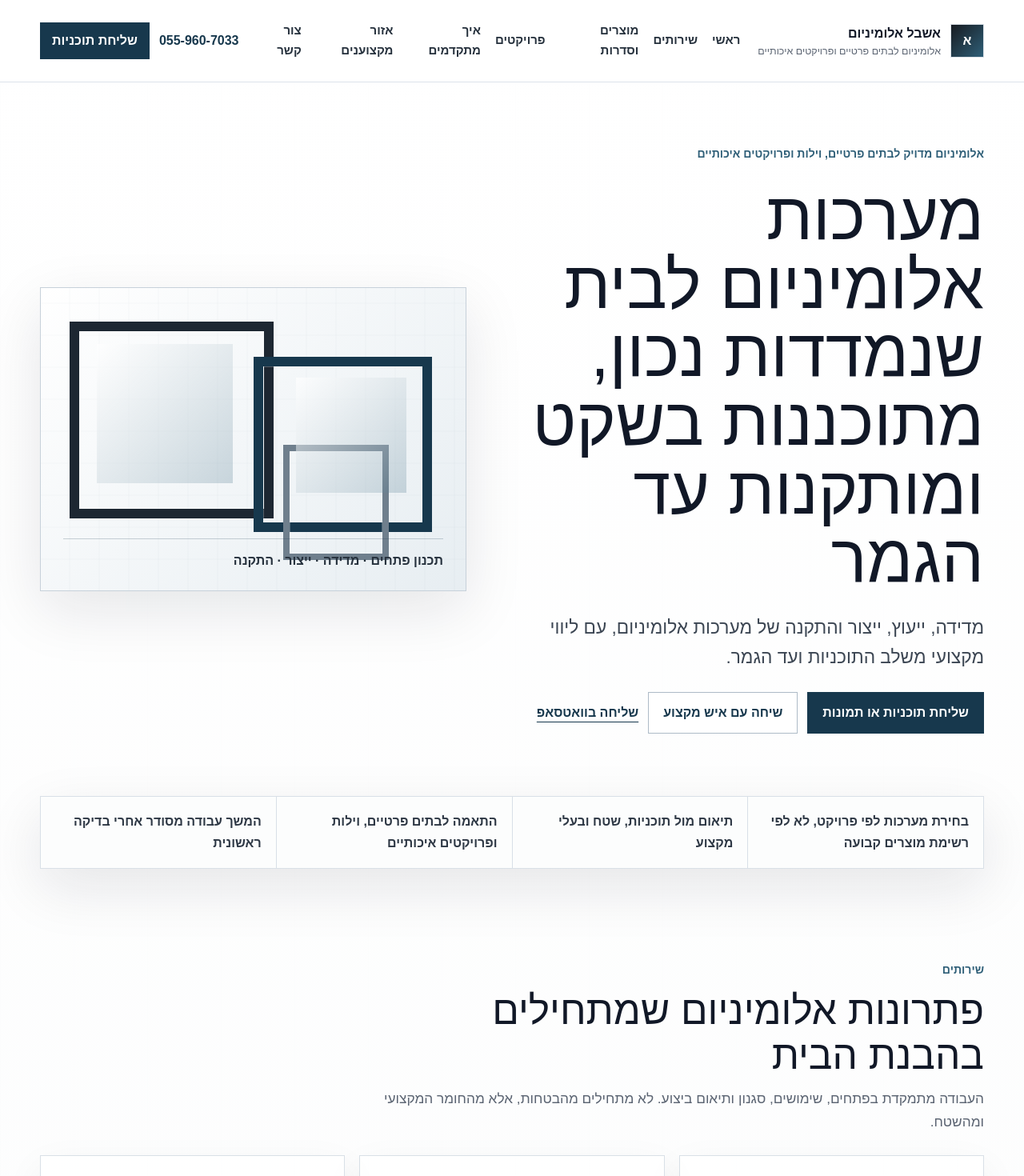
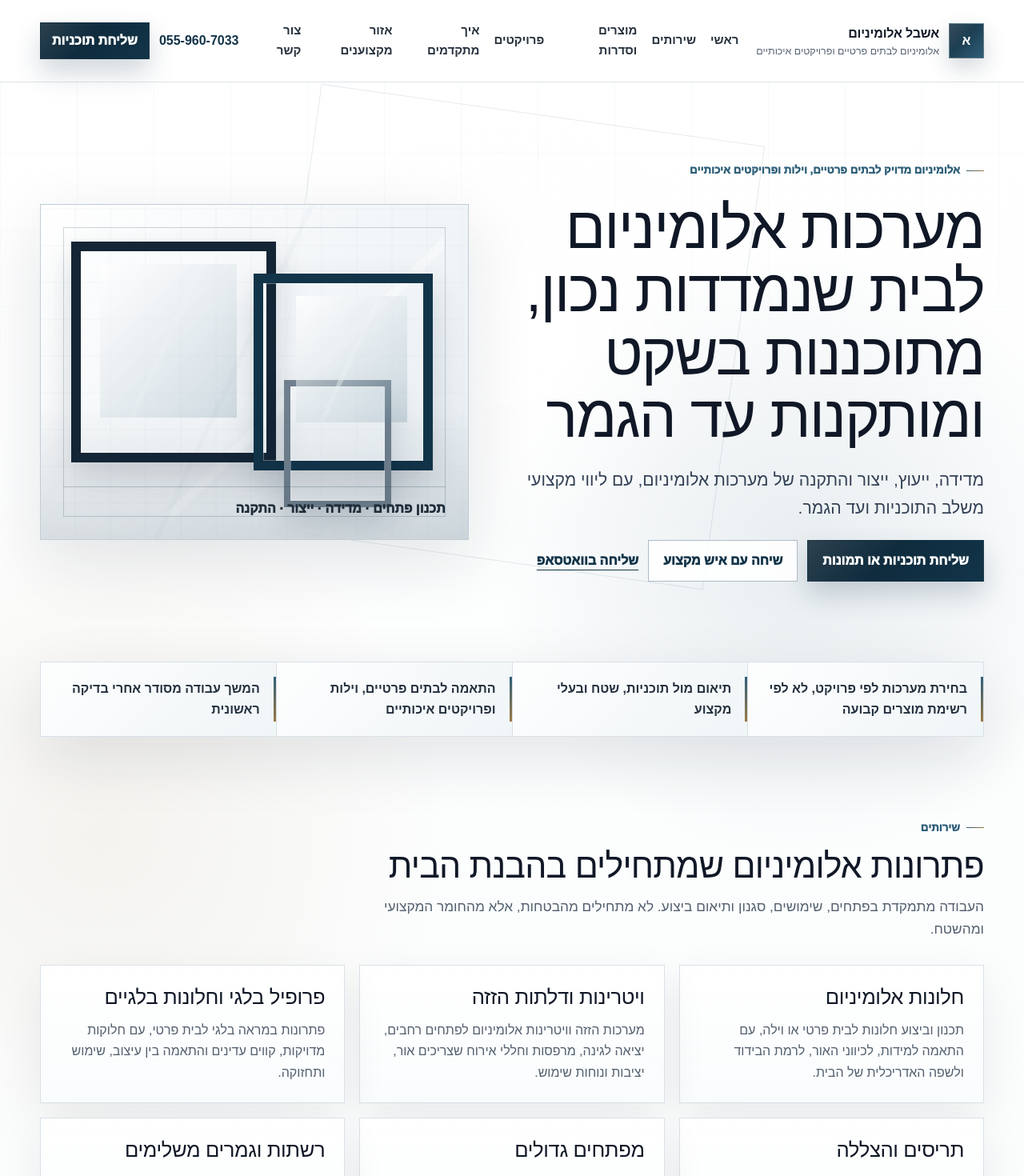
Before and after one commit to feldixAR/ashbel-aluminum-website, a Next.js app: page / in a window 1280 px wide. Shown: the top 1470 px of the page at 80% size. Built offline with nearby package versions, Linux system fonts and the light colour scheme.

Commit message:
Upgrade premium visual design layer

```diff
--- a/src/app/globals.css
+++ b/src/app/globals.css
@@ -2,48 +2,54 @@
 
 :root {
   color-scheme: light;
-  --bg: #f5f7f8;
+  --bg: #f4f7f8;
   --paper: #ffffff;
-  --ink: #111827;
-  --muted: #5b6472;
-  --line: #d9e0e7;
+  --ink: #101827;
+  --muted: #546170;
+  --line: #d8e1e8;
   --steel: #2f5f78;
-  --steel-dark: #17384d;
-  --silver: #e8edf1;
-  --charcoal: #171b21;
-  --shadow: 0 24px 70px rgb(17 24 39 / 10%);
+  --steel-dark: #123449;
+  --steel-deep: #0d2535;
+  --silver: #e8eef2;
+  --silver-2: #f7fafb;
+  --charcoal: #111827;
+  --bronze: #9a7a45;
+  --shadow: 0 26px 80px rgb(15 23 42 / 11%);
+  --soft-shadow: 0 18px 52px rgb(15 23 42 / 7%);
 }
 
-* {
-  box-sizing: border-box;
-}
+* { box-sizing: border-box; }
 
-html {
-  scroll-behavior: smooth;
-}
+html { scroll-behavior: smooth; }
 
 body {
   margin: 0;
   background:
-    linear-gradient(180deg, rgb(255 255 255 / 90%), rgb(245 247 248 / 96%)),
-    repeating-linear-gradient(90deg, rgb(47 95 120 / 5%) 0 1px, transparent 1px 92px);
+    radial-gradient(circle at 78% 12%, rgb(47 95 120 / 10%), transparent 30vw),
+    radial-gradient(circle at 10% 18%, rgb(154 122 69 / 8%), transparent 34vw),
+    linear-gradient(180deg, #ffffff 0%, #f7fafb 48%, #eef3f6 100%);
   color: var(--ink);
   font-family: Arial, "Noto Sans Hebrew", sans-serif;
   line-height: 1.65;
   text-align: right;
 }
 
-a {
-  color: inherit;
-  text-decoration: none;
+body::before {
+  content: "";
+  position: fixed;
+  inset: 0;
+  z-index: -1;
+  pointer-events: none;
+  background:
+    linear-gradient(90deg, rgb(18 52 73 / 4%) 1px, transparent 1px),
+    linear-gradient(0deg, rgb(18 52 73 / 3%) 1px, transparent 1px);
+  background-size: 96px 96px;
+  mask-image: linear-gradient(180deg, black, transparent 72%);
 }
 
-button,
-input,
-textarea,
-select {
-  font: inherit;
-}
+a { color: inherit; text-decoration: none; }
+
+button, input, textarea, select { font: inherit; }
 
 :focus-visible {
   outline: 3px solid rgb(47 95 120 / 45%);
@@ -59,9 +65,9 @@ select {
   position: sticky;
   top: 0;
   z-index: 20;
-  border-bottom: 1px solid rgb(217 224 231 / 88%);
-  background: rgb(255 255 255 / 94%);
-  backdrop-filter: blur(18px);
+  border-bottom: 1px solid rgb(216 225 232 / 88%);
+  background: rgb(255 255 255 / 92%);
+  backdrop-filter: blur(22px);
 }
 
 .nav-bar {
@@ -73,30 +79,28 @@ select {
 
 .brand {
   display: inline-flex;
-  min-width: 230px;
+  min-width: 245px;
   align-items: center;
   gap: 12px;
 }
 
 .brand-mark {
   display: grid;
-  width: 42px;
-  height: 42px;
+  width: 44px;
+  height: 44px;
   place-items: center;
-  border: 1px solid var(--line);
-  background: linear-gradient(135deg, var(--charcoal), var(--steel));
+  border: 1px solid rgb(255 255 255 / 28%);
+  background:
+    linear-gradient(135deg, rgb(255 255 255 / 18%), transparent 45%),
+    linear-gradient(135deg, var(--steel-deep), var(--steel));
   color: white;
-  font-weight: 800;
+  font-weight: 900;
+  box-shadow: 0 12px 28px rgb(13 37 53 / 18%);
 }
 
-.brand strong,
-.brand small {
-  display: block;
-}
+.brand strong, .brand small { display: block; }
 
-.brand strong {
-  font-size: 1rem;
-}
+.brand strong { font-size: 1rem; letter-spacing: -0.01em; }
 
 .brand small {
   color: var(--muted);
@@ -104,10 +108,7 @@ select {
   line-height: 1.35;
 }
 
-.desktop-links,
-.desktop-actions {
-  display: none;
-}
+.desktop-links, .desktop-actions { display: none; }
 
 .desktop-links {
   flex: 1;
@@ -116,21 +117,33 @@ select {
   gap: 18px;
   color: #26313d;
   font-size: 0.94rem;
-  font-weight: 700;
+  font-weight: 800;
 }
 
 .desktop-links a {
+  position: relative;
   padding-block: 26px;
 }
 
-.desktop-actions {
-  align-items: center;
-  gap: 12px;
+.desktop-links a::after {
+  content: "";
+  position: absolute;
+  inset-inline: 0;
+  bottom: 17px;
+  height: 2px;
+  transform: scaleX(0);
+  transform-origin: right;
+  background: linear-gradient(90deg, var(--steel), var(--bronze));
+  transition: transform 180ms ease;
 }
+
+.desktop-links a:hover::after { transform: scaleX(1); }
+
+.desktop-actions { align-items: center; gap: 12px; }
 
 .phone-link {
   color: var(--steel-dark);
-  font-weight: 800;
+  font-weight: 900;
   white-space: nowrap;
 }
 
@@ -144,23 +157,13 @@ select {
   background: white;
   color: var(--ink);
   padding: 8px 14px;
-  font-weight: 800;
+  font-weight: 900;
 }
 
-.menu-button span:first-child {
-  font-size: 1.25rem;
-  line-height: 1;
-}
+.menu-button span:first-child { font-size: 1.25rem; line-height: 1; }
 
-.mobile-menu {
-  display: none;
-  border-top: 1px solid var(--line);
-  background: white;
-}
-
-.mobile-menu.open {
-  display: block;
-}
+.mobile-menu { display: none; border-top: 1px solid var(--line); background: white; }
+.mobile-menu.open { display: block; }
 
 .mobile-menu-inner {
   display: grid;
@@ -168,11 +171,7 @@ select {
   padding-block: 14px 18px;
 }
 
-.mobile-menu a {
-  min-height: 48px;
-  padding: 11px 4px;
-  font-weight: 800;
-}
+.mobile-menu a { min-height: 48px; padding: 11px 4px; font-weight: 900; }
 
 .mobile-actions {
   display: grid;
@@ -181,68 +180,76 @@ select {
   padding-top: 14px;
 }
 
-main {
-  overflow: hidden;
+main { overflow: hidden; }
+
+h1, h2, h3, p { margin: 0; }
+
+h1 {
+  max-width: 860px;
+  font-size: clamp(2.35rem, 5.8vw, 4.65rem);
+  line-height: 1.06;
+  letter-spacing: -0.025em;
 }
 
-h1,
-h2,
-h3,
-p {
-  margin: 0;
+h2 {
+  font-size: clamp(1.8rem, 3.35vw, 2.85rem);
+  line-height: 1.14;
+  letter-spacing: -0.018em;
 }
 
-h1 {
-  max-width: 920px;
-  font-size: clamp(2.25rem, 7vw, 5.25rem);
-  line-height: 1.02;
+h3 { font-size: clamp(1.28rem, 2vw, 1.72rem); line-height: 1.22; letter-spacing: -0.014em; }
+
+.lead {
+  max-width: 735px;
+  color: #334155;
+  font-size: clamp(1.05rem, 2vw, 1.32rem);
+}
+
+.eyebrow {
+  display: inline-flex;
+  width: fit-content;
+  align-items: center;
+  gap: 8px;
+  color: var(--steel);
+  font-size: 0.83rem;
+  font-weight: 950;
   letter-spacing: 0;
 }
 
-h2 {
-  font-size: clamp(1.75rem, 4vw, 3.1rem);
-  line-height: 1.12;
-  letter-spacing: 0;
+.eyebrow::before {
+  content: "";
+  width: 22px;
+  height: 1px;
+  background: linear-gradient(90deg, var(--steel), var(--bronze));
 }
 
-h3 {
-  font-size: 1.18rem;
-  line-height: 1.28;
-}
-
-.lead {
-  max-width: 760px;
-  color: #3c4653;
-  font-size: clamp(1.08rem, 2.4vw, 1.42rem);
-}
-
-.eyebrow {
-  color: var(--steel);
-  font-size: 0.88rem;
-  font-weight: 900;
-  letter-spacing: 0;
-}
-
-.section-shell {
-  padding-block: clamp(56px, 9vw, 116px);
-}
+.section-shell { padding-block: clamp(58px, 8vw, 104px); }
 
 .hero {
+  position: relative;
   display: grid;
   min-height: calc(100svh - 76px);
   align-items: center;
-  gap: clamp(28px, 5vw, 58px);
-  padding-block: clamp(40px, 7vw, 78px);
+  gap: clamp(30px, 5vw, 64px);
+  padding-block: clamp(44px, 7vw, 84px);
 }
 
-.hero-copy {
-  display: grid;
-  gap: 24px;
+.hero::before,
+.page-intro::before {
+  content: "";
+  position: absolute;
+  inset: 38px auto auto 50%;
+  width: min(48vw, 560px);
+  height: min(48vw, 560px);
+  border: 1px solid rgb(47 95 120 / 12%);
+  background: radial-gradient(circle, rgb(255 255 255 / 72%), transparent 68%);
+  transform: translateX(-50%) rotate(8deg);
+  pointer-events: none;
 }
 
-.hero-actions,
-.cta-actions,
-.button-row {
+.hero-copy { position: relative; display: grid; gap: 22px; }
+
+.hero-actions, .cta-actions, .button-row {
   display: flex;
   flex-wrap: wrap;
   gap: 12px;
@@ -259,11 +266,21 @@ h3 {
 }
 
 .trust-strip span {
-  min-height: 86px;
-  background: rgb(255 255 255 / 92%);
-  padding: 18px;
-  color: #2e3845;
-  font-weight: 800;
+  position: relative;
+  min-height: 92px;
+  background: linear-gradient(135deg, rgb(255 255 255 / 96%), rgb(241 246 248 / 96%));
+  padding: 20px 20px 20px 24px;
+  color: #24313f;
+  font-weight: 900;
+}
+
+.trust-strip span::before {
+  content: "";
+  position: absolute;
+  inset-block: 18px;
+  inset-inline-start: 0;
+  width: 3px;
+  background: linear-gradient(180deg, var(--steel), var(--bronze));
 }
 
 .btn {
@@ -273,174 +290,163 @@ h3 {
   justify-content: center;
   border: 1px solid transparent;
   padding: 12px 18px;
-  font-weight: 900;
+  font-weight: 950;
   text-align: center;
+  transition: transform 160ms ease, box-shadow 160ms ease, background 160ms ease;
 }
 
-.btn.compact {
-  min-height: 42px;
-  padding: 9px 14px;
+.btn:hover { transform: translateY(-1px); }
+.btn.compact { min-height: 42px; padding: 9px 14px; }
+
+.btn-primary {
+  background:
+    linear-gradient(135deg, rgb(255 255 255 / 13%), transparent 45%),
+    linear-gradient(135deg, var(--steel-deep), var(--steel-dark));
+  color: white;
+  box-shadow: 0 16px 34px rgb(18 52 73 / 20%);
 }
 
-.btn-primary {
-  background: var(--steel-dark);
-  color: white;
-}
-
-.btn-secondary {
-  background: var(--charcoal);
-  color: white;
-}
+.btn-secondary { background: var(--charcoal); color: white; }
 
 .btn-outline {
   border-color: #aebbc7;
-  background: white;
+  background: rgb(255 255 255 / 88%);
   color: var(--steel-dark);
 }
 
 .text-link {
   color: var(--steel-dark);
-  font-weight: 900;
+  font-weight: 950;
   text-decoration: underline;
   text-underline-offset: 6px;
 }
 
 .architectural-visual {
   position: relative;
-  min-height: 380px;
+  min-height: 420px;
   overflow: hidden;
-  border: 1px solid #c7d1da;
+  border: 1px solid #c2cdd6;
   background:
-    linear-gradient(135deg, rgb(255 255 255 / 82%), rgb(226 234 239 / 82%)),
-    repeating-linear-gradient(90deg, transparent 0 35px, rgb(23 56 77 / 8%) 35px 37px),
-    repeating-linear-gradient(0deg, transparent 0 38px, rgb(23 56 77 / 7%) 38px 40px);
+    linear-gradient(135deg, rgb(255 255 255 / 74%), rgb(226 234 239 / 88%)),
+    linear-gradient(115deg, transparent 0 46%, rgb(18 52 73 / 10%) 46% 47%, transparent 47% 100%),
+    repeating-linear-gradient(90deg, transparent 0 42px, rgb(18 52 73 / 9%) 42px 44px),
+    repeating-linear-gradient(0deg, transparent 0 44px, rgb(18 52 73 / 7%) 44px 46px);
   box-shadow: var(--shadow);
 }
 
-.frame,
-.glass-panel {
+.architectural-visual::before,
+.architectural-visual::after {
+  content: "";
   position: absolute;
-  display: block;
+  pointer-events: none;
 }
 
-.frame {
-  border: 12px solid #1d2732;
-  box-shadow: inset 0 0 0 1px rgb(255 255 255 / 25%);
+.architectural-visual::before {
+  inset: 28px;
+  border: 1px solid rgb(18 52 73 / 20%);
+  background: linear-gradient(135deg, transparent 0 58%, rgb(255 255 255 / 35%) 58% 60%, transparent 60% 100%);
 }
 
-.frame-a {
-  inset: 42px auto auto 36px;
-  width: 48%;
-  height: 65%;
+.architectural-visual::after {
+  inset-inline: 0;
+  bottom: 0;
+  height: 40%;
+  background: linear-gradient(180deg, transparent, rgb(13 37 53 / 12%));
 }
 
-.frame-b {
-  inset: 86px 42px auto auto;
-  width: 42%;
-  height: 58%;
-  border-color: var(--steel-dark);
+.frame, .glass-panel { position: absolute; display: block; }
+
+.frame {
+  border: 12px solid #142536;
+  box-shadow:
+    inset 0 0 0 1px rgb(255 255 255 / 35%),
+    0 18px 38px rgb(15 23 42 / 16%);
 }
 
-.frame-c {
-  inset: auto 18% 38px auto;
-  width: 25%;
-  height: 38%;
-  border-width: 8px;
-  border-color: #6f7f8d;
+.frame-a { inset: 46px auto auto 38px; width: 48%; height: 66%; }
+.frame-b { inset: 86px 44px auto auto; width: 42%; height: 59%; border-color: var(--steel-dark); }
+.frame-c { inset: auto 18% 40px auto; width: 25%; height: 38%; border-width: 8px; border-color: #6f7f8d; }
+
+.glass-panel {
+  background:
+    linear-gradient(135deg, rgb(255 255 255 / 78%), rgb(47 95 120 / 18%)),
+    linear-gradient(115deg, transparent 0 48%, rgb(255 255 255 / 45%) 48% 51%, transparent 51% 100%);
 }
 
-.glass-panel {
-  background: linear-gradient(135deg, rgb(255 255 255 / 70%), rgb(47 95 120 / 22%));
-}
-
-.glass-a {
-  inset: 70px auto auto 70px;
-  width: 32%;
-  height: 46%;
-}
-
-.glass-b {
-  inset: 112px 74px auto auto;
-  width: 26%;
-  height: 38%;
-}
+.glass-a { inset: 74px auto auto 74px; width: 32%; height: 46%; }
+.glass-b { inset: 114px 76px auto auto; width: 26%; height: 38%; }
 
 .visual-caption {
   position: absolute;
+  z-index: 2;
   inset-inline: 28px;
   bottom: 24px;
-  border-top: 1px solid rgb(23 56 77 / 22%);
+  border-top: 1px solid rgb(23 56 77 / 24%);
   padding-top: 14px;
-  color: #26313d;
-  font-weight: 900;
+  color: #1f2d3a;
+  font-weight: 950;
 }
 
 .section-header {
   display: grid;
   max-width: 760px;
   gap: 12px;
-  margin-bottom: 28px;
+  margin-bottom: 30px;
 }
 
-.section-header p:not(.eyebrow) {
-  color: var(--muted);
-  font-size: 1.08rem;
+.section-header p:not(.eyebrow) { color: var(--muted); font-size: 1.08rem; }
+
+.grid-2, .grid-3, .grid-4 { display: grid; gap: 18px; }
+
+.feature-card, .project-card, .intro-panel {
+  position: relative;
+  border: 1px solid var(--line);
+  background: linear-gradient(180deg, rgb(255 255 255 / 94%), rgb(249 252 253 / 92%));
+  box-shadow: var(--soft-shadow);
 }
 
-.grid-2,
-.grid-3,
-.grid-4 {
-  display: grid;
-  gap: 18px;
+.feature-card::before,
+.project-card::before,
+.intro-panel::before {
+  content: "";
+  position: absolute;
+  inset-block: 18px;
+  inset-inline-start: 0;
+  width: 3px;
+  background: linear-gradient(180deg, var(--steel), rgb(154 122 69 / 70%));
+  opacity: 0;
+  transition: opacity 160ms ease;
 }
 
-.feature-card,
-.project-card,
-.intro-panel {
-  border: 1px solid var(--line);
-  background: rgb(255 255 255 / 86%);
-  box-shadow: 0 18px 48px rgb(17 24 39 / 6%);
+.feature-card:hover::before,
+.project-card:hover::before,
+.intro-panel:hover::before { opacity: 1; }
+
+.feature-card, .project-card { display: grid; gap: 13px; padding: 24px; }
+
+.feature-card p, .project-card p, .intro-panel p, .body-copy p, .body-copy li { color: var(--muted); }
+.feature-card strong { color: var(--ink); }
+
+.project-card { overflow: hidden; }
+.project-card h3 { font-size: clamp(1.55rem, 2.4vw, 2.35rem); }
+
+.page-intro {
+  position: relative;
+  display: grid;
+  gap: 30px;
+  align-items: end;
+  min-height: 520px;
 }
 
-.feature-card,
-.project-card {
-  display: grid;
-  gap: 12px;
-  padding: 22px;
-}
+.page-intro > div { position: relative; }
 
-.feature-card p,
-.project-card p,
-.intro-panel p,
-.body-copy p,
-.body-copy li {
-  color: var(--muted);
-}
+.intro-panel { display: grid; gap: 12px; padding: 24px; }
 
-.feature-card strong {
-  color: var(--ink);
-}
-
-.page-intro {
-  display: grid;
-  gap: 28px;
-  align-items: end;
-}
-
-.intro-panel {
-  display: grid;
-  gap: 12px;
-  padding: 22px;
-}
-
-.body-copy {
-  display: grid;
-  gap: 18px;
-}
+.body-copy { display: grid; gap: 18px; }
 
 .process-list {
   display: grid;
-  gap: 14px;
+  gap: 0;
   counter-reset: step;
   list-style: none;
   padding: 0;
@@ -451,15 +457,21 @@ h3 {
   counter-increment: step;
   display: grid;
   grid-template-columns: auto 1fr;
-  gap: 16px;
+  gap: 18px;
   border-top: 1px solid var(--line);
-  padding-block: 18px;
+  padding-block: 22px;
 }
 
 .process-list li::before {
   content: counter(step, decimal-leading-zero);
+  display: grid;
+  width: 42px;
+  height: 42px;
+  place-items: center;
+  border: 1px solid rgb(47 95 120 / 30%);
+  background: rgb(255 255 255 / 78%);
   color: var(--steel);
-  font-weight: 900;
+  font-weight: 950;
 }
 
 .cta-band {
@@ -468,32 +480,21 @@ h3 {
   align-items: center;
   margin-block: clamp(56px, 8vw, 96px);
   border: 1px solid #b9c6d1;
-  background: linear-gradient(135deg, #ffffff, #eaf0f4);
-  padding: clamp(26px, 5vw, 46px);
+  background:
+    linear-gradient(135deg, rgb(255 255 255 / 90%), rgb(232 240 244 / 92%)),
+    repeating-linear-gradient(90deg, transparent 0 54px, rgb(18 52 73 / 9%) 54px 56px);
+  padding: clamp(28px, 5vw, 48px);
   box-shadow: var(--shadow);
 }
 
-.cta-band p:not(.eyebrow) {
-  color: #3c4653;
-  font-size: 1.08rem;
-}
+.cta-band p:not(.eyebrow) { color: #334155; font-size: 1.08rem; }
 
-.contact-form {
-  display: grid;
-  gap: 12px;
-}
+.contact-form { display: grid; gap: 14px; }
 
-.field {
-  display: grid;
-  gap: 6px;
-  color: #26313d;
-  font-weight: 800;
-}
+.field { display: grid; gap: 6px; color: #26313d; font-weight: 900; }
 
-.field input,
-.field textarea,
-.field select {
-  min-height: 48px;
+.field input, .field textarea, .field select {
+  min-height: 50px;
   width: 100%;
   border: 1px solid #b9c6d1;
   background: white;
@@ -501,10 +502,7 @@ h3 {
   color: var(--ink);
 }
 
-.field textarea {
-  min-height: 132px;
-  resize: vertical;
-}
+.field textarea { min-height: 140px; resize: vertical; }
 
 .notice {
   border-inline-start: 4px solid var(--steel);
@@ -514,93 +512,57 @@ h3 {
 }
 
 .image-frame {
+  position: relative;
   overflow: hidden;
-  border: 1px solid var(--line);
-  background: #eef2f5;
+  border: 1px solid #c7d1da;
+  background:
+    linear-gradient(135deg, #f8fbfc, #dde7ed),
+    repeating-linear-gradient(90deg, transparent 0 34px, rgb(18 52 73 / 7%) 34px 36px);
 }
 
-.image-frame img {
-  width: 100%;
-  height: auto;
-  display: block;
+.image-frame::after {
+  content: "";
+  position: absolute;
+  inset: 12px;
+  border: 1px solid rgb(18 52 73 / 18%);
+  pointer-events: none;
 }
+
+.image-frame img { width: 100%; height: auto; display: block; }
 
 .site-footer {
   border-top: 1px solid var(--line);
-  background: #111827;
+  background:
+    linear-gradient(135deg, #0f172a, #111827 54%, #0d2535);
   color: white;
-  padding-block: 34px;
+  padding-block: 38px;
 }
 
-.footer-grid {
-  display: grid;
-  gap: 18px;
-}
-
-.site-footer p,
-.site-footer a {
-  color: #dbe3ea;
-}
+.footer-grid { display: grid; gap: 18px; }
+.site-footer p, .site-footer a { color: #dbe3ea; }
 
 @media (min-width: 760px) {
-  .hero,
-  .page-intro,
-  .cta-band {
-    grid-template-columns: 1.05fr 0.95fr;
-  }
-
-  .trust-strip {
-    grid-template-columns: repeat(4, 1fr);
-  }
-
-  .grid-2 {
-    grid-template-columns: repeat(2, minmax(0, 1fr));
-  }
-
-  .grid-3 {
-    grid-template-columns: repeat(3, minmax(0, 1fr));
-  }
-
-  .grid-4 {
-    grid-template-columns: repeat(4, minmax(0, 1fr));
-  }
-
-  .footer-grid {
-    grid-template-columns: 1.5fr 1fr 1fr;
-  }
+  .hero, .page-intro, .cta-band { grid-template-columns: 1.04fr 0.96fr; }
+  .trust-strip { grid-template-columns: repeat(4, 1fr); }
+  .grid-2 { grid-template-columns: repeat(2, minmax(0, 1fr)); }
+  .grid-3 { grid-template-columns: repeat(3, minmax(0, 1fr)); }
+  .grid-4 { grid-template-columns: repeat(4, minmax(0, 1fr)); }
+  .footer-grid { grid-template-columns: 1.5fr 1fr 1fr; }
 }
 
 @media (min-width: 1040px) {
-  .desktop-links,
-  .desktop-actions {
-    display: flex;
-  }
-
-  .menu-button {
-    display: none;
-  }
+  .desktop-links, .desktop-actions { display: flex; }
+  .menu-button { display: none; }
 }
 
 @media (max-width: 560px) {
-  .container-main {
-    width: min(100% - 24px, 1180px);
-  }
-
-  .brand {
-    min-width: 0;
-  }
-
-  .brand small {
-    display: none;
-  }
-
-  .hero-actions .btn,
-  .cta-actions .btn,
-  .button-row .btn {
-    width: 100%;
-  }
-
-  .architectural-visual {
-    min-height: 300px;
-  }
+  .container-main { width: min(100% - 24px, 1180px); }
+  .brand { min-width: 0; }
+  .brand small { display: none; }
+  h1 { font-size: clamp(2.15rem, 12vw, 3.35rem); }
+  .hero { min-height: auto; }
+  .page-intro { min-height: auto; }
+  .hero-actions .btn, .cta-actions .btn, .button-row .btn { width: 100%; }
+  .architectural-visual { min-height: 300px; }
+  .frame { border-width: 8px; }
 }
```
